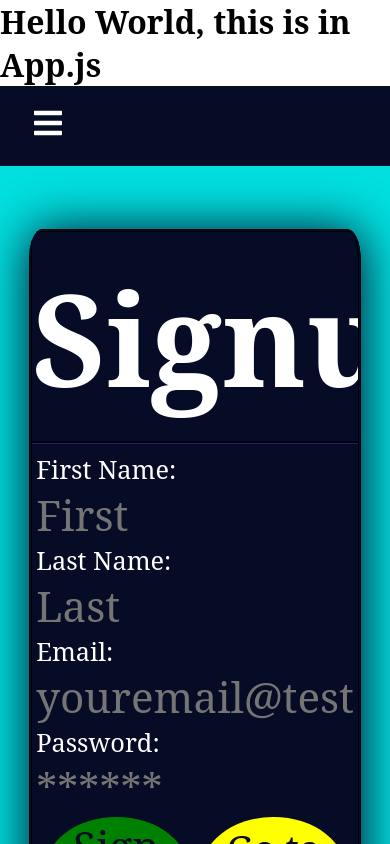
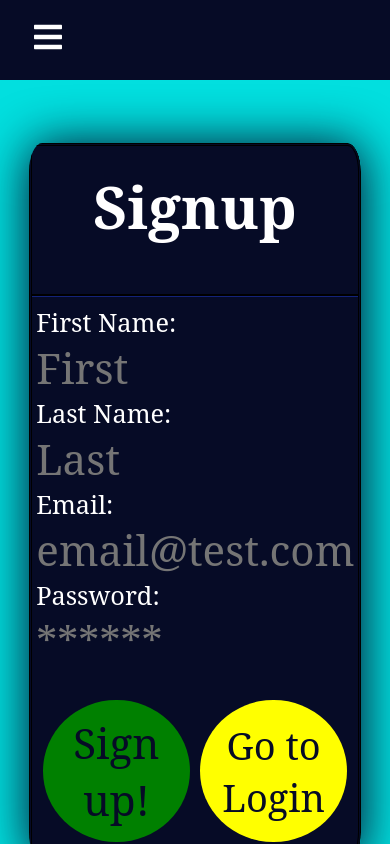
Before and after one commit to jcgom3/Project-3-sneakerz-seekerz, a React (Create React App) app in the folder client/: page /signup in a window 390 px wide. Shown: the top 844 px of the page. Built offline with nearby package versions, Linux system fonts and the light colour scheme.

Commit message:
gave classNames to buttons to fix CSS conflict

```diff
--- a/client/src/App.js
+++ b/client/src/App.js
@@ -31,7 +31,7 @@ function App() {
     <ApolloProvider client={client}>
       <Router>
         <div className="App">
-          <h1>Hello World, this is in App.js</h1>
+          {/* <h1>Hello World, this is in App.js</h1> */}
           <Nav />
           <Switch>
             <Route path='/' exact component={Landing}/>
--- a/client/src/pages/Login/Login.css
+++ b/client/src/pages/Login/Login.css
@@ -90,7 +90,7 @@ h2{
   overflow: hidden;
   }
 
-.login-btn{
+.login-login-btn{
   background-color: green;
   color: #060b26;
   width: 45%;
@@ -101,7 +101,7 @@ h2{
   justify-content: center;
   align-items: center;
 }
-.signup-btn{
+.login-signup-btn{
  all:unset;
  background-color: yellow;
  color:#060b26;
--- a/client/src/pages/Login/Login.js
+++ b/client/src/pages/Login/Login.js
@@ -38,7 +38,7 @@ function Login(props) {
 
         <div className="card">
         <div className="card-hdr">
-                 <h2>Login</h2>
+                 <h2 className='sgn-h2'>Login</h2>
         </div>
 
         <div className="card-body">
@@ -68,10 +68,10 @@ function Login(props) {
         </div>
 
         <div className='card-ftr'>
-            <button className='login-btn' type="submit" form="login" value="Submit">
+            <button className='login-login-btn' type="submit" form="login" value="Submit">
               Login
             </button>
-            <Link className ='signup-btn' to="/signup">
+            <Link className ='login-signup-btn' to="/signup">
             Go to Signup
             </Link>
           </div>
--- a/client/src/pages/Signup/Signup.css
+++ b/client/src/pages/Signup/Signup.css
@@ -142,3 +142,9 @@
       width: 100%;
     }
   }
+
+  @media screen and (max-width:1200px){
+    .Signup h2{
+        font-size: 15vw;
+    }
+  }
--- a/client/src/pages/Signup/Signup.js
+++ b/client/src/pages/Signup/Signup.js
@@ -59,7 +59,7 @@ function Signup(props) {
           />
           <label htmlFor="email">Email:</label>
           <input className='sgn-input'
-            placeholder="youremail@test.com"
+            placeholder="email@test.com"
             name="email"
             type="email"
             id="email"
```
